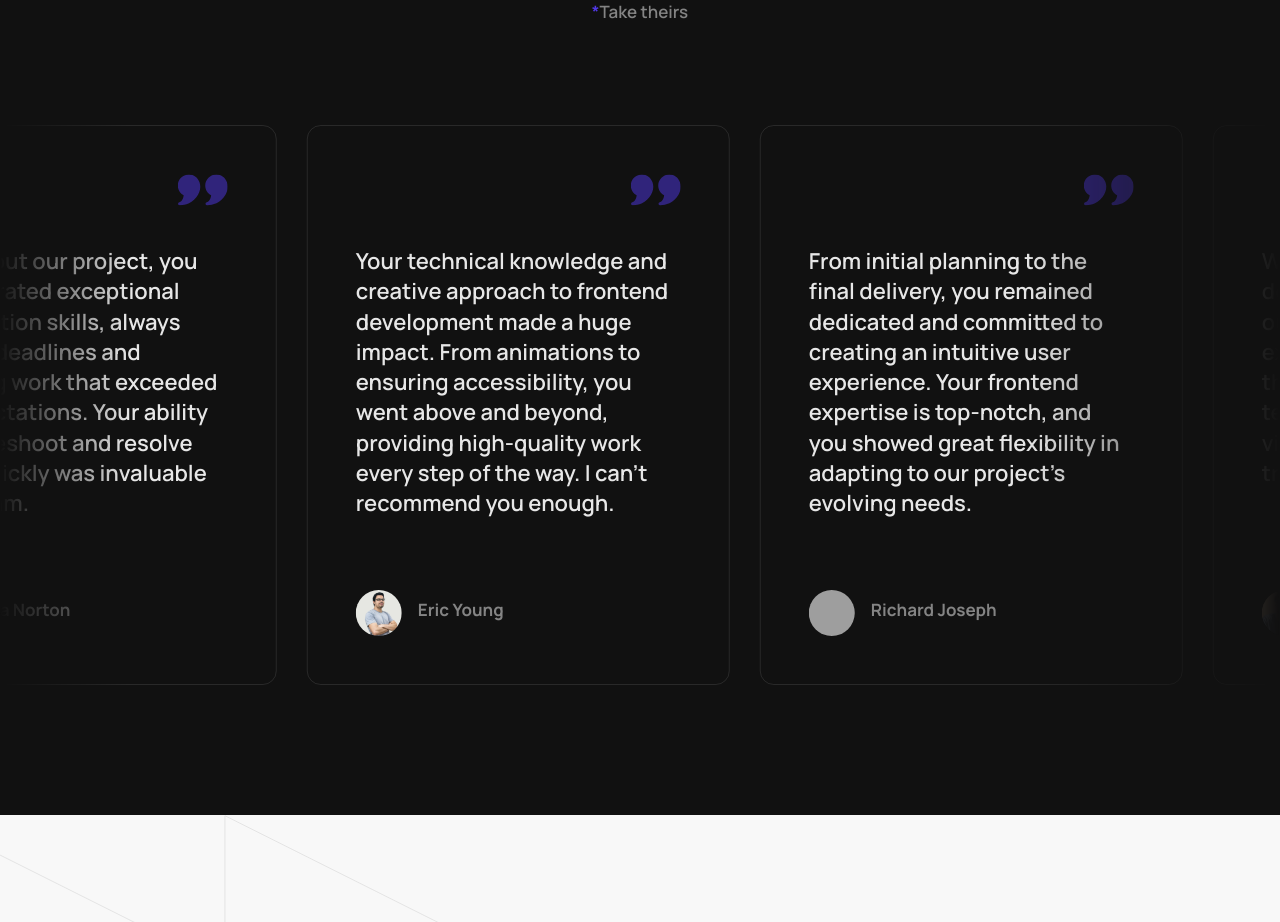
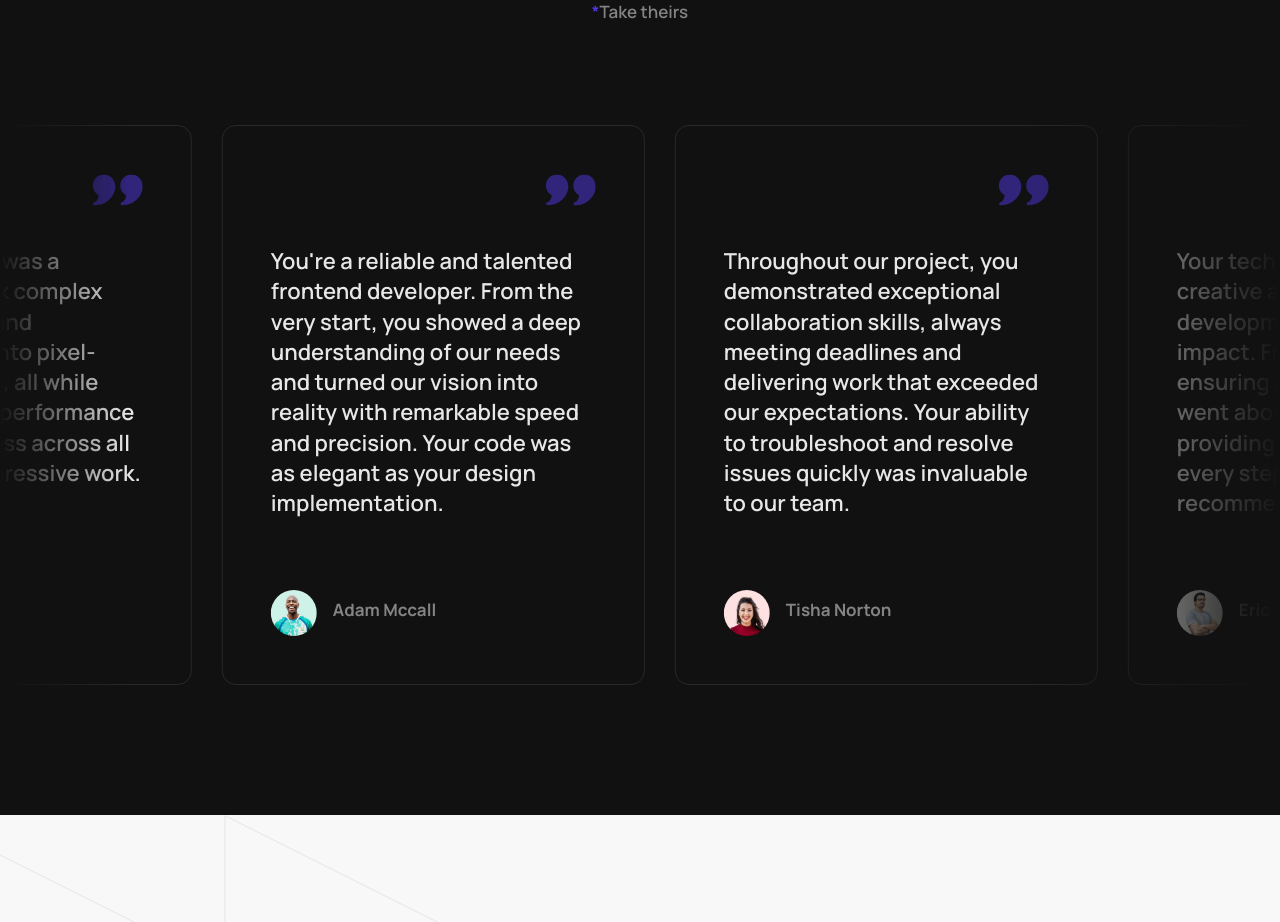
Before and after one commit to Israel-2002/portfolio-v3, a React (Vite) app: page / in a window 1280 px wide. Shown: the part 5220-6142 px from the top of the page. Built offline with nearby package versions, Linux system fonts and the light colour scheme; grey boxes are pictures that could not be loaded.

Commit message:
updated class name

```diff
--- a/src/pages/home/Testimonials.jsx
+++ b/src/pages/home/Testimonials.jsx
@@ -33,7 +33,7 @@ const Testimonials = () => {
       </Container>
 
       <div className="mask overflow-hidden">
-        <ul className="marquee flex w-max gap-[1.875rem]">
+        <ul className="testimonial-marquee flex w-max gap-[1.875rem]">
           {testimonials.map(({ name, image, testimonial }, i) => (
             <li
               key={i}
```
